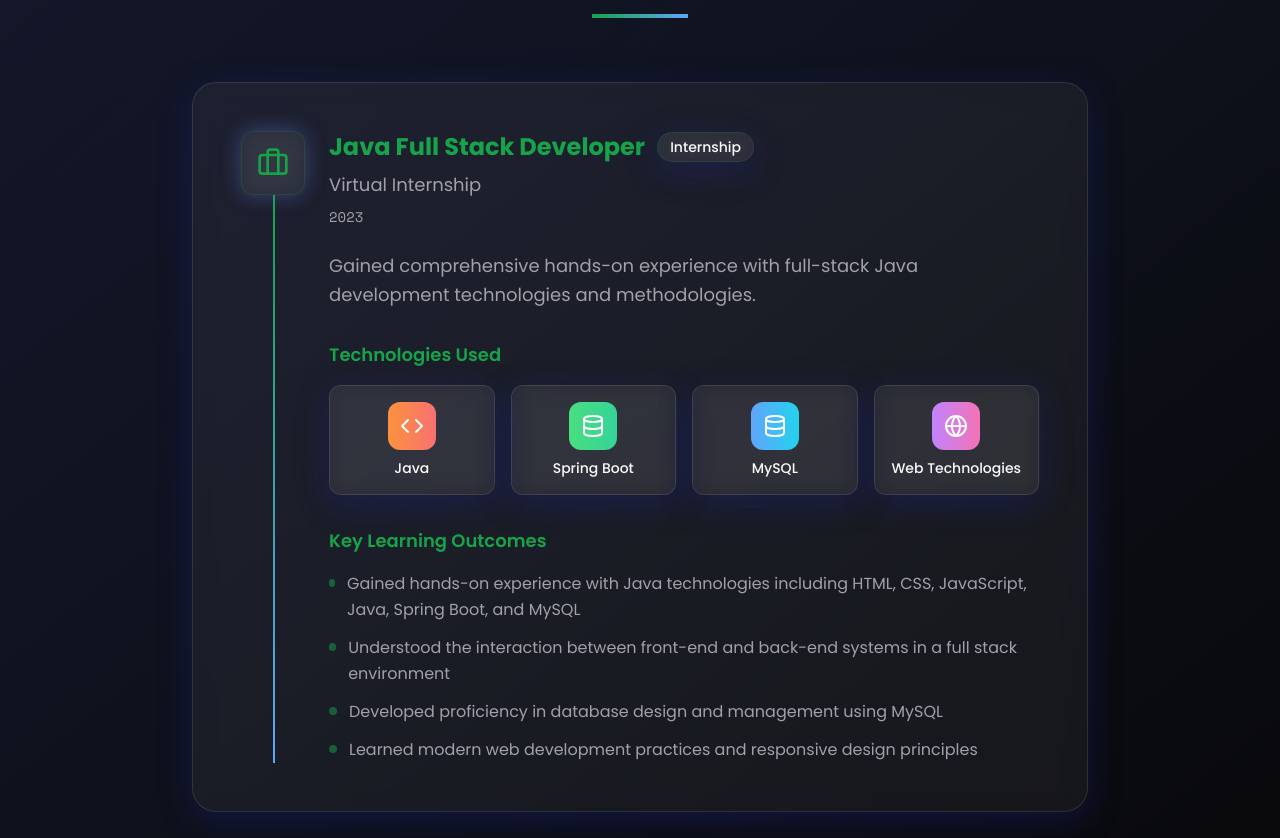
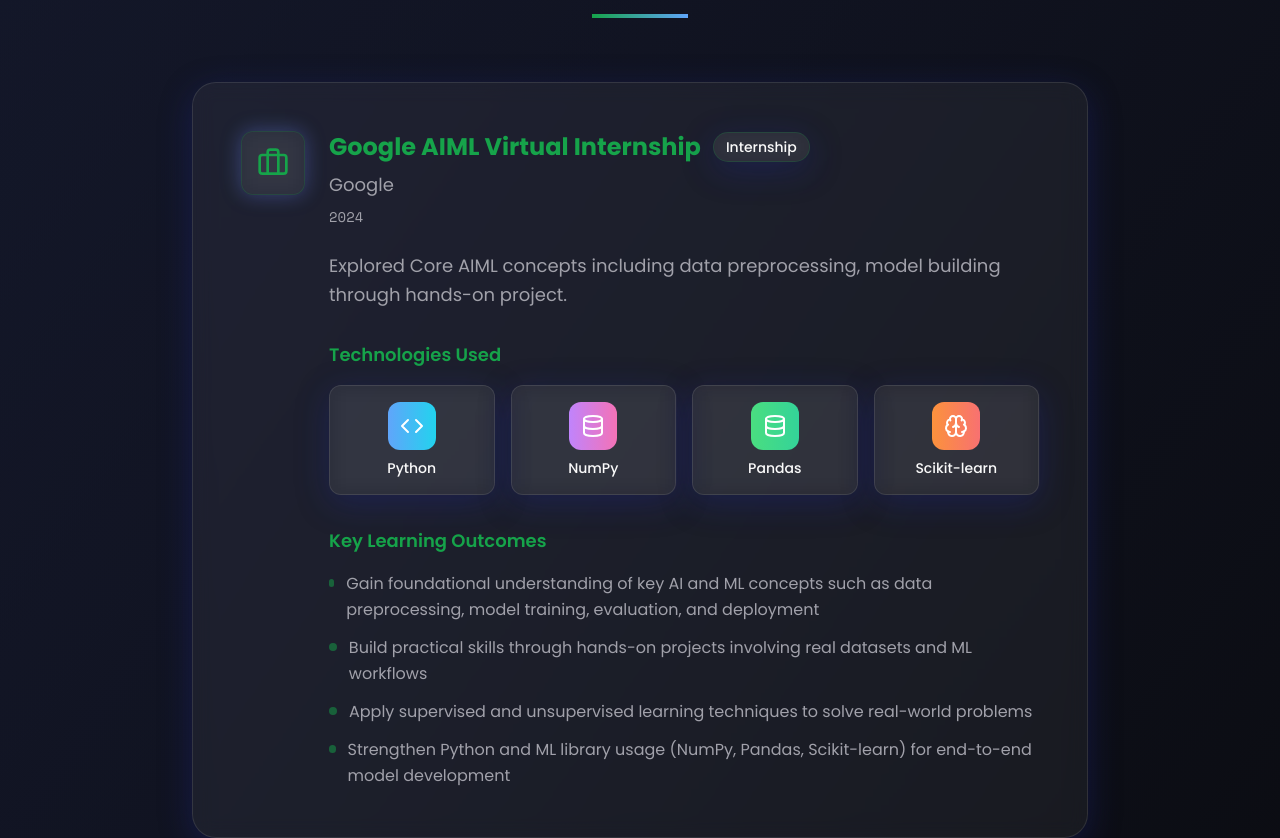
Before and after one commit to Varshithagajula/varshitha_portfolio, a React (Vite) app: page / in a window 1280 px wide. Shown: the part 4465-5303 px from the top of the page. Built offline with nearby package versions, Linux system fonts and the light colour scheme.

Commit message:
Add Google AIML Internship
Extend Experience to include Google AIML Virtual Internship (2024) with detailed description, learning outcomes, and technologies. Update experience data to support multiple entries alongside existing internship.

```diff
--- a/src/components/Experience.tsx
+++ b/src/components/Experience.tsx
@@ -1,8 +1,28 @@
 
-import { Briefcase, Code, Database, Globe } from "lucide-react";
+import { Briefcase, Code, Database, Globe, Brain } from "lucide-react";
 
 const Experience = () => {
-  const experienceData = {
+  const experienceData = [
+    {
+      title: "Google AIML Virtual Internship",
+      company: "Google",
+      duration: "2024",
+      type: "Internship",
+      description: "Explored Core AIML concepts including data preprocessing, model building through hands-on project.",
+      achievements: [
+        "Gain foundational understanding of key AI and ML concepts such as data preprocessing, model training, evaluation, and deployment",
+        "Build practical skills through hands-on projects involving real datasets and ML workflows",
+        "Apply supervised and unsupervised learning techniques to solve real-world problems",
+        "Strengthen Python and ML library usage (NumPy, Pandas, Scikit-learn) for end-to-end model development"
+      ],
+      technologies: [
+        { name: "Python", icon: Code, color: "from-blue-400 to-cyan-400" },
+        { name: "NumPy", icon: Database, color: "from-purple-400 to-pink-400" },
+        { name: "Pandas", icon: Database, color: "from-green-400 to-emerald-400" },
+        { name: "Scikit-learn", icon: Brain, color: "from-orange-400 to-red-400" }
+      ]
+    },
+    {
       title: "Java Full Stack Developer",
       company: "Virtual Internship",
       duration: "2023",
@@ -20,7 +40,8 @@ const Experience = () => {
         { name: "MySQL", icon: Database, color: "from-blue-400 to-cyan-400" },
         { name: "Web Technologies", icon: Globe, color: "from-purple-400 to-pink-400" }
       ]
-  };
+    }
+  ];
 
   return (
     <section id="experience" className="py-20 bg-gradient-to-br from-slate-900/50 to-background">
@@ -33,12 +54,10 @@ const Experience = () => {
           <div className="w-24 h-1 bg-gradient-to-r from-primary to-blue-400 mx-auto"></div>
         </div>
 
-        <div className="max-w-4xl mx-auto">
-          <div className="glass rounded-3xl p-8 md:p-12 animate-slide-in-up">
+        <div className="max-w-4xl mx-auto space-y-8">
+          {experienceData.map((experience, expIndex) => (
+            <div key={experience.title} className="glass rounded-3xl p-8 md:p-12 animate-slide-in-up" style={{ animationDelay: `${expIndex * 0.2}s` }}>
               <div className="relative">
-              {/* Timeline line */}
-              <div className="absolute left-8 top-16 bottom-0 w-0.5 bg-gradient-to-b from-primary to-blue-400 hidden md:block"></div>
-
                 <div className="relative">
                   <div className="flex items-start gap-6">
                     <div className="hidden md:block">
@@ -50,23 +69,23 @@ const Experience = () => {
                     <div className="flex-1">
                       <div className="mb-6">
                         <div className="flex flex-wrap items-center gap-3 mb-2">
-                        <h3 className="text-2xl font-bold text-primary">{experienceData.title}</h3>
+                          <h3 className="text-2xl font-bold text-primary">{experience.title}</h3>
                           <span className="px-3 py-1 rounded-full glass border border-primary/20 text-sm font-medium">
-                          {experienceData.type}
+                            {experience.type}
                           </span>
                         </div>
-                      <p className="text-lg text-muted-foreground mb-2">{experienceData.company}</p>
-                      <p className="text-sm text-muted-foreground font-space-mono">{experienceData.duration}</p>
+                        <p className="text-lg text-muted-foreground mb-2">{experience.company}</p>
+                        <p className="text-sm text-muted-foreground font-space-mono">{experience.duration}</p>
                       </div>
 
                       <p className="text-lg text-muted-foreground mb-8 leading-relaxed">
-                      {experienceData.description}
+                        {experience.description}
                       </p>
 
                       <div className="mb-8">
                         <h4 className="text-lg font-semibold mb-4 text-primary">Technologies Used</h4>
                         <div className="grid grid-cols-2 md:grid-cols-4 gap-4">
-                        {experienceData.technologies.map((tech, index) => (
+                          {experience.technologies.map((tech, index) => (
                             <div
                               key={tech.name}
                               className="glass-hover rounded-xl p-4 text-center group"
@@ -84,7 +103,7 @@ const Experience = () => {
                       <div>
                         <h4 className="text-lg font-semibold mb-4 text-primary">Key Learning Outcomes</h4>
                         <ul className="space-y-3">
-                        {experienceData.achievements.map((achievement, index) => (
+                          {experience.achievements.map((achievement, index) => (
                             <li
                               key={index}
                               className="flex items-start gap-3 text-muted-foreground"
@@ -101,6 +120,7 @@ const Experience = () => {
                 </div>
               </div>
             </div>
+          ))}
         </div>
       </div>
     </section>
```
Lines whose indentation alone changed are shown as unchanged.
